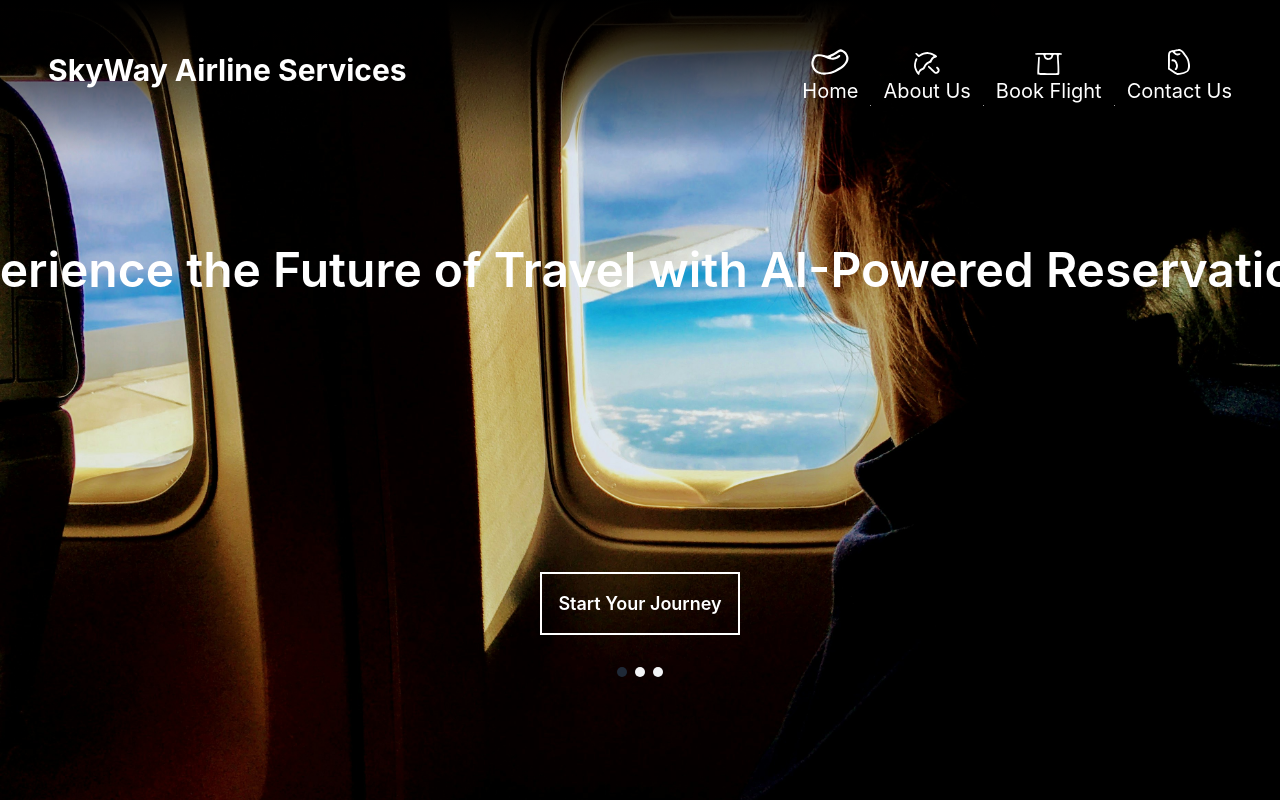
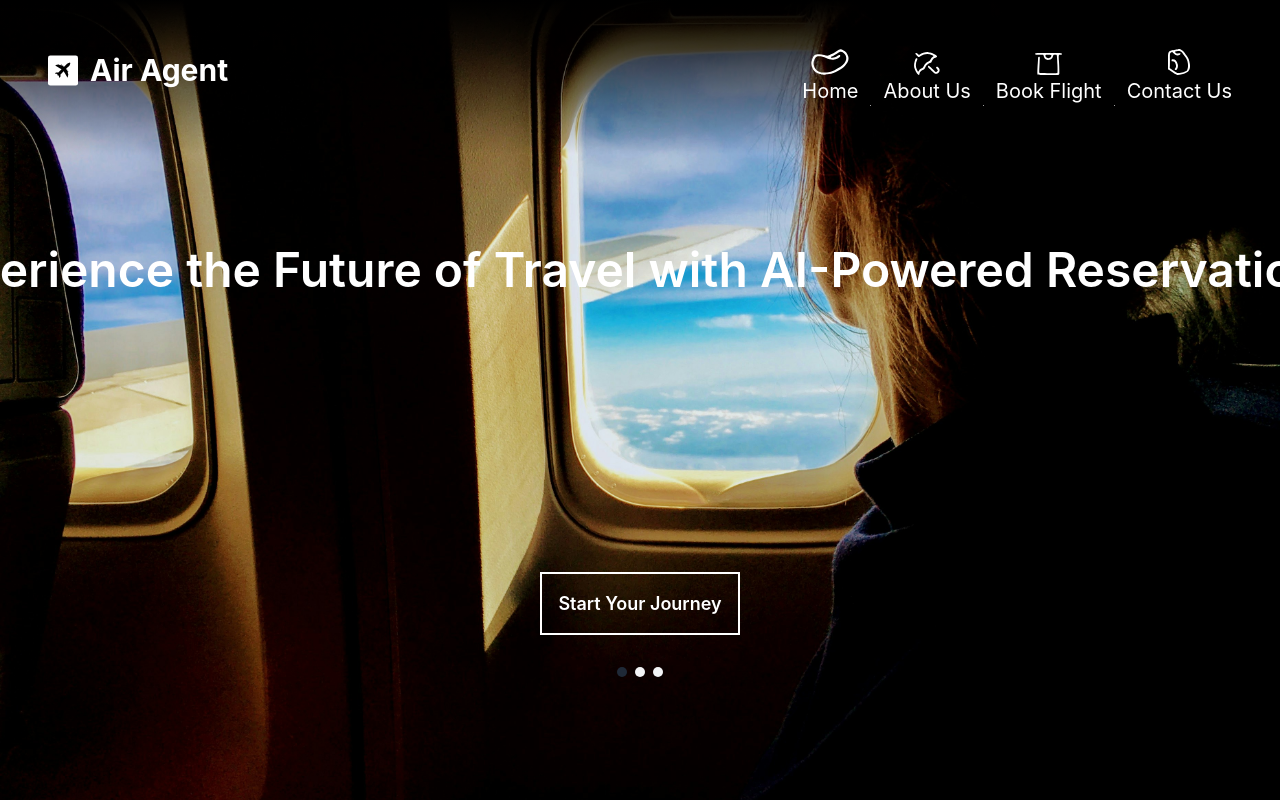
Before and after one commit to cdp2-with-google/airline-service-front, a React (Vite) app: page / in a window 1280 px wide. Shown: the top 800 px of the page. Built offline with nearby package versions, Linux system fonts and the light colour scheme; grey boxes are pictures that could not be loaded; a web font is replaced by a local one.

Commit message:
fix: 제품 이름 변경 적용

```diff
--- a/index.html
+++ b/index.html
@@ -4,7 +4,7 @@
     <meta charset="UTF-8" />
     <link rel="icon" type="image/svg+xml" href="/AirlineAgent.svg" />
     <meta name="viewport" content="width=device-width, initial-scale=1.0" />
-    <title>Airline Agent</title>
+    <title>Air Agent</title>
     <link
       rel="stylesheet"
       as="style"
--- a/src/components/pages/Main/index.tsx
+++ b/src/components/pages/Main/index.tsx
@@ -55,8 +55,9 @@ const Main: React.FC = () => {
         >
           <div className="groups flex flex-col items-center h-full w-full">
             <div className="head flex justify-between items-start gap-4 bg-gradient-to-b from-black to-transparent p-12 w-full">
-              <div className="t-company-name text-white text-[30px] font-bold whitespace-nowrap">
-                SkyWay Airline Services
+              <div className="t-company-name text-white text-[30px] font-bold whitespace-nowrap flex">
+                <img src="/AirlineAgent.svg" className="w-[30px] mr-[12px]" />
+                Air Agent
               </div>
               <div className="flex gap-16 items-center">
                 <div className="menus flex flex-1 justify-center items-end gap-3 w-full">
```
